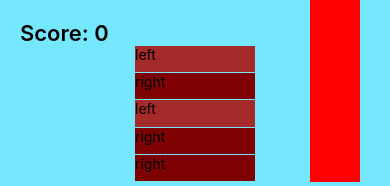
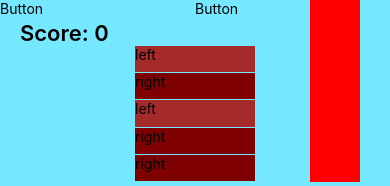
Before and after one commit to vkhrystych/8bitlumberjack, a React Native app: screen / in a window 390 px wide. Shown: the top 186 px of the page. Built offline with nearby package versions, Linux system fonts and the light colour scheme.

Commit message:
add touchable opacity buttons for chopping tree

```diff
--- a/App.js
+++ b/App.js
@@ -1,7 +1,9 @@
 import { StatusBar } from "expo-status-bar";
 import React, { useState } from "react";
 import { SafeAreaView, StyleSheet, Text, View } from "react-native";
+
 import Tree from "./components/Tree";
+import ChopBtns from "./components/ChopBtns";
 
 export default function App() {
   const [treeData, setTreeData] = useState([
@@ -45,7 +47,11 @@ export default function App() {
         {gameOver ? (
           <Text>Game over</Text>
         ) : (
-          <Tree treeData={treeData} onLumberJackClick={onAppKeyDown} />
+          <>
+            <ChopBtns onPress={onAppKeyDown} />
+
+            <Tree treeData={treeData} />
+          </>
         )}
       </SafeAreaView>
     </View>
--- /dev/null
+++ b/components/ChopBtns.js
@@ -0,0 +1,32 @@
+import React from "react";
+import { View, Text, TouchableOpacity, StyleSheet } from "react-native";
+
+export default ({ onPress }) => (
+  <View style={styles.container}>
+    <TouchableOpacity style={styles.btn} onPress={() => onPress("left")}>
+      <Text>Button</Text>
+    </TouchableOpacity>
+
+    <TouchableOpacity style={styles.btn} onPress={() => onPress("right")}>
+      <Text>Button</Text>
+    </TouchableOpacity>
+  </View>
+);
+
+const styles = StyleSheet.create({
+  container: {
+    width: "100%",
+    height: "100%",
+    top: 0,
+    left: 0,
+    right: 0,
+    bottom: 0,
+    zIndex: 3,
+    position: "absolute",
+    flexDirection: "row",
+  },
+  btn: {
+    flex: 1,
+    height: "100%",
+  },
+});
--- a/components/Tree.js
+++ b/components/Tree.js
@@ -26,7 +26,6 @@ export default ({ treeData, onLumberJackClick }) => {
           ...styles.lumberjack,
           left: lastChunkSide === "left" ? 50 : 310,
         }}
-        onPress={() => onLumberJackClick("right")}
       ></TouchableOpacity>
     </View>
   );
@@ -34,6 +33,7 @@ export default ({ treeData, onLumberJackClick }) => {
 
 const styles = StyleSheet.create({
   treeContainer: {
+    zIndex: 0,
     height: "100%",
     display: "flex",
     position: "relative",
```
